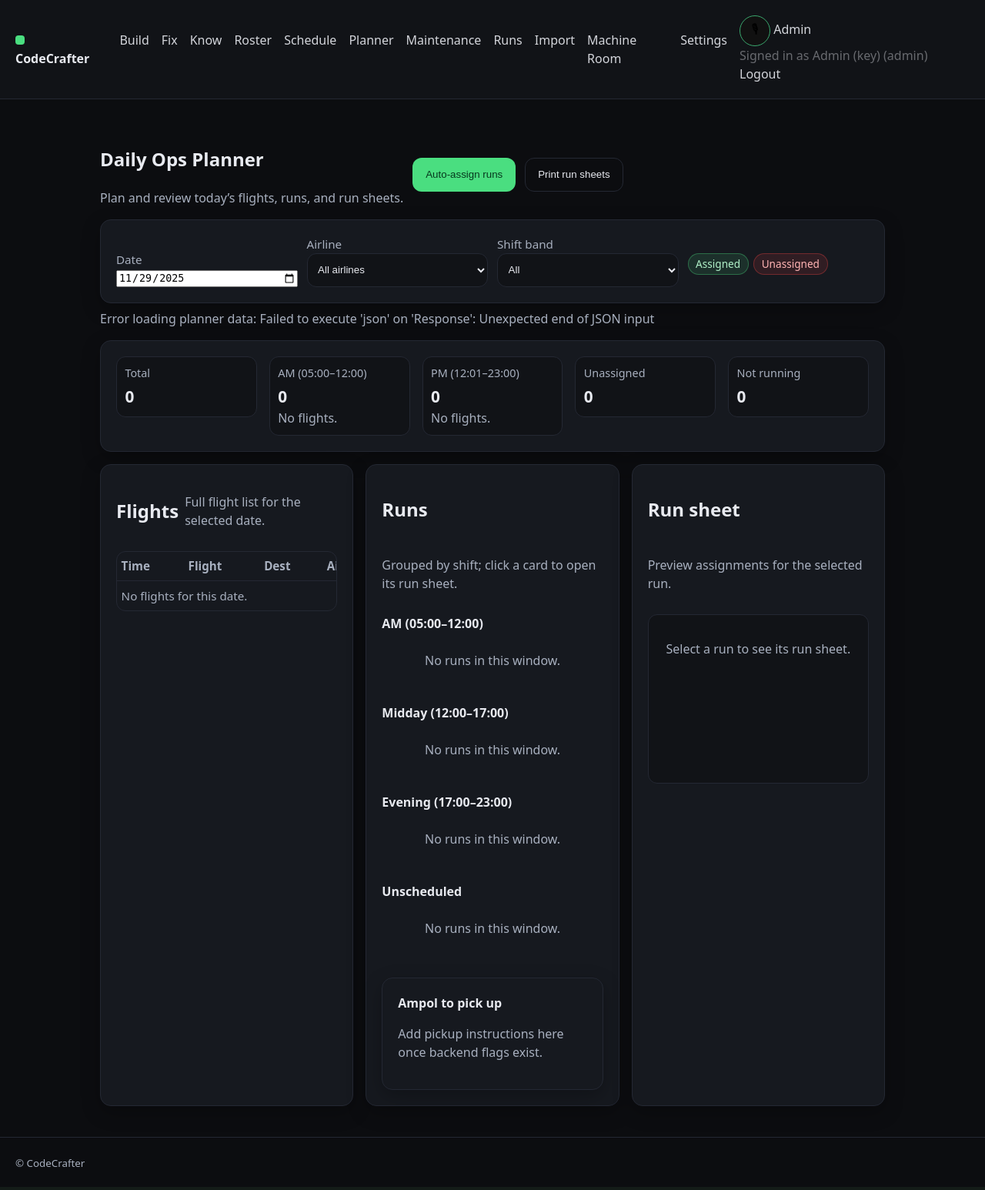
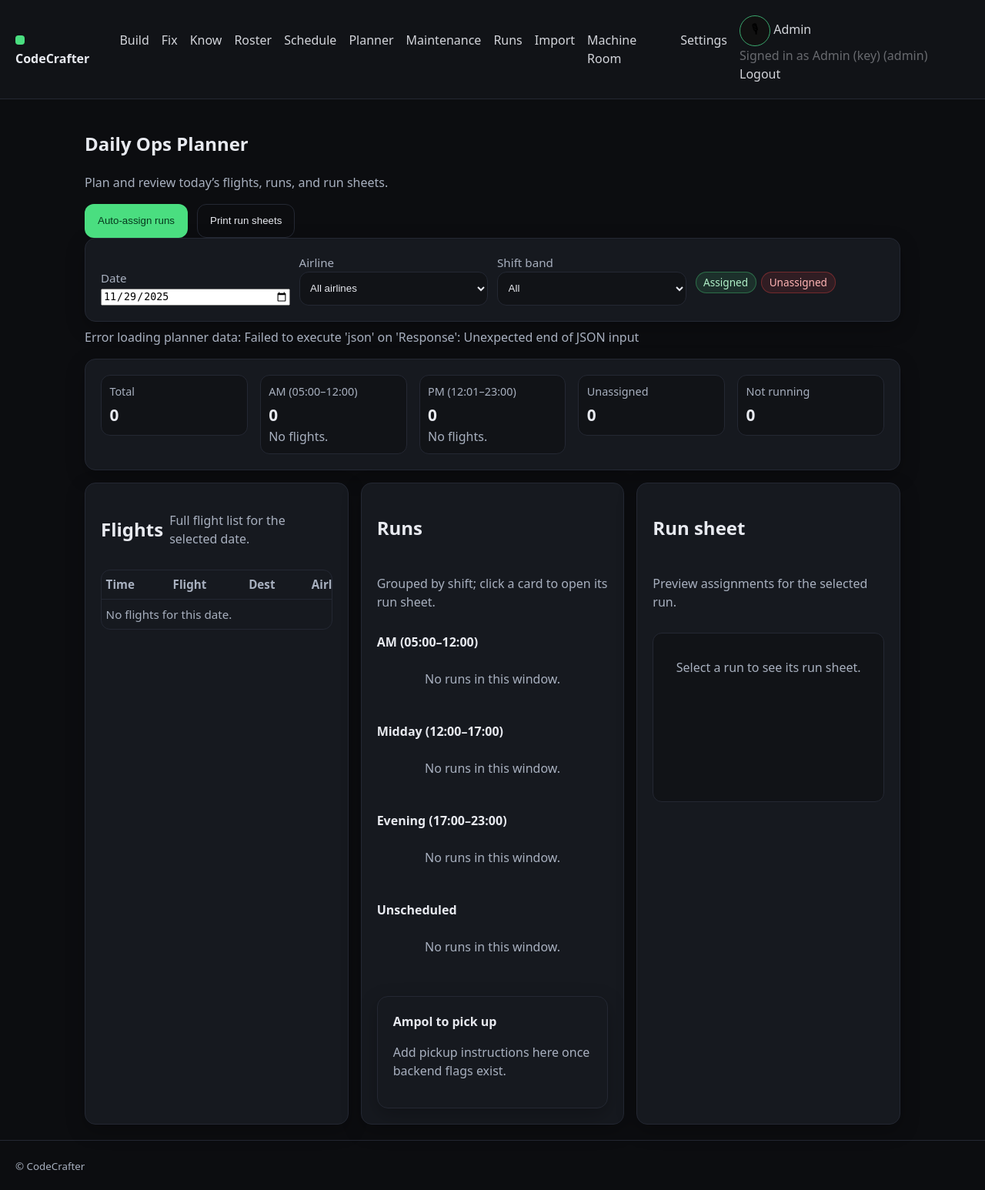
Before and after one commit to joesch21/Brain, a Flask app: page /planner in a window 1280 px wide. Shown: the whole page at 77% size. Run offline with Flask 3, Linux system fonts and the light colour scheme; the visitor is signed in with stand-in values (Sample User, id 1); data that the repository does not hold is empty.

Commit message:
Refresh planner layout styling

```diff
--- a/templates/planner.html
+++ b/templates/planner.html
@@ -162,21 +162,27 @@
     align-items: center;
     gap: 0.5rem;
   }
+
+  .cc-grid--planner {
+    display: grid;
+    grid-template-columns: repeat(auto-fit, minmax(280px, 1fr));
+    gap: 1rem;
+  }
 </style>
 
-<section class="cc-container cc-page cc-page--wide" id="planner-root">
-  <header class="cc-page-header planner-inline">
+<section class="cc-page cc-page--wide" id="planner-root">
+  <header class="cc-page-header">
     <div>
       <h1 class="cc-h1">Daily Ops Planner</h1>
       <p class="cc-body planner-muted">Plan and review today’s flights, runs, and run sheets.</p>
     </div>
-    <div class="planner-inline">
+    <div class="cc-page-header__actions planner-inline">
       <button id="planner-auto-assign" class="cc-btn cc-btn--primary">Auto-assign runs</button>
       <button id="planner-print" class="cc-btn">Print run sheets</button>
     </div>
   </header>
 
-  <div class="cc-card planner-filters" aria-label="Planner filters">
+  <div class="cc-card cc-card--elev planner-filters" aria-label="Planner filters">
     <div>
       <label for="plannerDate">Date</label>
       <input type="date" id="plannerDate" />
@@ -211,10 +217,10 @@
   </div>
 
   <p id="plannerStatus" class="planner-status cc-text--danger"></p>
-  <div id="planner-summary" class="planner-summary cc-card"></div>
+  <div id="planner-summary" class="planner-summary cc-card cc-card--elev"></div>
 
-  <div class="planner-grid">
-    <section class="cc-card">
+  <div class="cc-grid cc-grid--planner">
+    <section class="cc-card cc-card--elev">
       <div class="planner-column__header">
         <div class="planner-section-title">
           <h2 class="cc-h2">Flights</h2>
@@ -237,7 +243,7 @@
       </div>
     </section>
 
-    <section class="cc-card">
+    <section class="cc-card cc-card--elev">
       <div class="planner-column__header">
         <h2 class="cc-h2">Runs</h2>
         <p class="planner-muted">Grouped by shift; click a card to open its run sheet.</p>
@@ -245,7 +251,7 @@
       <div id="planner-runs-grid" class="planner-runs-grid"></div>
     </section>
 
-    <section class="cc-card">
+    <section class="cc-card cc-card--elev">
       <div class="planner-column__header">
         <h2 class="cc-h2">Run sheet</h2>
         <p class="planner-muted">Preview assignments for the selected run.</p>
```
